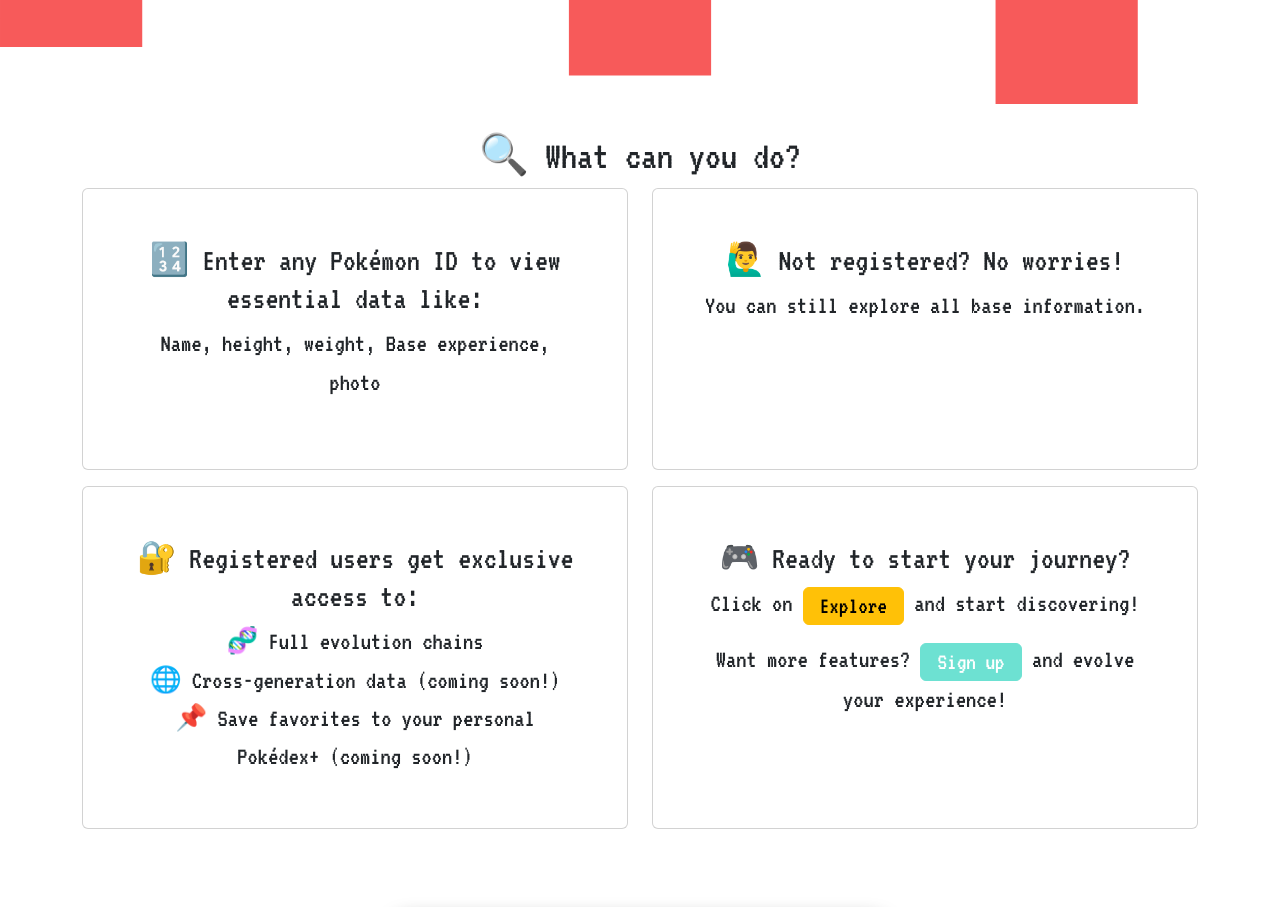
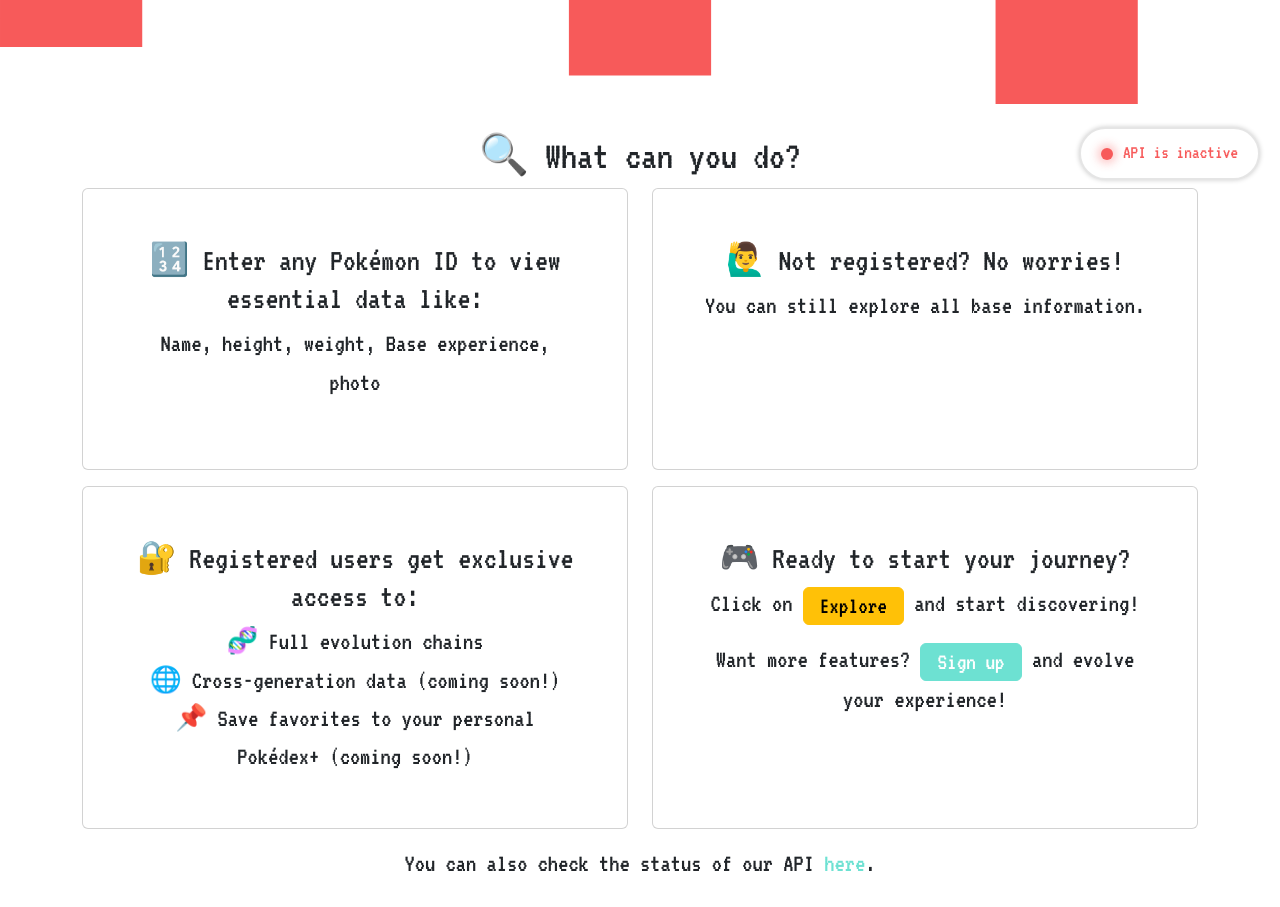
Before and after one commit to GoldenGladier/poke-dex-plus-frontend, a Vue app: page / in a window 1280 px wide. Shown: the part 600-1507 px from the top of the page. Built offline with nearby package versions, Linux system fonts and the light colour scheme; no server answers.

Commit message:
feature - API status component is implemented

```diff
--- a/src/App.vue
+++ b/src/App.vue
@@ -1,27 +1,17 @@
 <script setup>
-import HelloWorld from './components/HelloWorld.vue'
-import Header from './components/Header.vue';
-import Footer from './components/Footer.vue';
-
+import HelloWorld from "./components/HelloWorld.vue";
+import Header from "./components/Header.vue";
+import Footer from "./components/Footer.vue";
+import ApiStatus from "./components/ApiStatus.vue";
 </script>
 
 <template>
   <div>
     <Header />
-    <!-- <nav>
-      <router-link to="/">Inicio</router-link> |
-      <router-link to="/about">Acerca de</router-link>
-    </nav>  -->
-    <router-view class="custom-router-view"/>
-    <!-- <a href="https://vite.dev" target="_blank">
-      <img src="/vite.svg" class="logo" alt="Vite logo" />
-    </a>
-    <a href="https://vuejs.org/" target="_blank">
-      <img src="./assets/vue.svg" class="logo vue" alt="Vue logo" />
-    </a> -->
+    <router-view class="custom-router-view" />
     <Footer />
+    <ApiStatus />
   </div>
-  <!-- <HelloWorld msg="Vite + Vue" /> -->
 </template>
 
 <style scoped>
--- /dev/null
+++ b/src/components/ApiStatus.vue
@@ -0,0 +1,82 @@
+<template>
+  <div v-if="status !== null" :class="statusClass" class="api-status">
+    <div :class="`${statusClass} led`"></div>
+    <span class="status-text">{{ statusText }}</span>
+  </div>
+</template>
+
+<script setup>
+import { ref, onMounted, onUnmounted } from "vue";
+import { checkApiStatus } from "@/services/apiStatusService";
+
+const status = ref("UNKNOWN");
+const statusClass = ref("");
+const statusText = ref("Checking API status...");
+let intervalId;
+
+const updateApiStatus = async () => {
+  const result = await checkApiStatus();
+  status.value = result.status;
+  statusClass.value = result.statusClass;
+  statusText.value = result.statusText;
+};
+
+onMounted(() => {
+  updateApiStatus();
+  intervalId = setInterval(updateApiStatus, 5000);
+});
+
+onUnmounted(() => {
+  clearInterval(intervalId);
+});
+</script>
+
+<style scoped>
+.api-status {
+  position: fixed;
+  bottom: 20px;
+  right: 20px;
+  padding: 10px 20px;
+  border-radius: 30px;
+  color: black;
+  font-weight: bold;
+  display: flex;
+  align-items: center;
+  justify-content: center;
+  gap: 10px;
+  z-index: 1000;
+  background-color: white;
+  border: 2px solid rgba(0, 0, 0, 0.1);
+  box-shadow: 0 0 5px rgba(0, 0, 0, 0.2);
+}
+
+.api-status.up {
+  color: #198754;
+}
+
+.api-status.down {
+  color: #f75a5a;
+}
+
+.led {
+  width: 12px;
+  height: 12px;
+  border-radius: 50%;
+  background-color: gray;
+  box-shadow: 0 0 4px rgba(0, 0, 0, 0.3);
+}
+
+.api-status.up .led {
+  background-color: #198754;
+  box-shadow: 0 0 8px 4px rgba(25, 135, 84, 0.3);
+}
+
+.api-status.down .led {
+  background-color: #f75a5a;
+  box-shadow: 0 0 8px 4px rgba(247, 90, 90, 0.3);
+}
+
+.status-text {
+  font-size: 1.2rem;
+}
+</style>
--- a/src/components/Features.vue
+++ b/src/components/Features.vue
@@ -41,21 +41,42 @@
               your experience!
             </p>
             <p v-else>
-              Since you're already a trainer 😎, you can view each Pokémon's evolution chains 🧬!
+              Since you're already a trainer 😎, you can view each Pokémon's
+              evolution chains 🧬!
             </p>
           </div>
         </div>
       </div>
     </div>
+    <div class="container">
+      <p>
+        You can also check the status of our API
+        <a
+          href="http://localhost:8080/actuator/health"
+          target="_blank"
+          class="custom-link"
+          >here</a
+        >.
+      </p>
+      <p>
+        Or the Swagger documentation
+        <a
+          href="http://localhost:8080/swagger-ui/index.html"
+          target="_blank"
+          class="custom-link"
+          >here</a
+        >.
+      </p>
+    </div>
   </section>
 </template>
 
 <script setup>
-import { computed } from 'vue';
-import { useStore } from 'vuex';
+import { computed } from "vue";
+import { useStore } from "vuex";
 
 const store = useStore();
-const isAuthenticated = computed(() => store.getters['auth/isAuthenticated']);
+const isAuthenticated = computed(() => store.getters["auth/isAuthenticated"]);
 </script>
 
 <style scoped>
@@ -72,4 +93,13 @@
   font-size: 1.5rem;
   padding: 0 1rem;
 }
+
+.custom-link {
+  color: #6de1d2;
+  text-decoration: none;
+}
+
+.custom-link:hover {
+  text-decoration: underline;
+}
 </style>
--- /dev/null
+++ b/src/services/apiStatusService.js
@@ -0,0 +1,28 @@
+import axios from "@/services/axios";
+
+export const checkApiStatus = async () => {
+  try {
+    const response = await axios.get("/actuator/health");
+    const data = response.data;
+
+    if (data.status === "UP") {
+      return {
+        status: "UP",
+        statusClass: "up",
+        statusText: "API is active",
+      };
+    } else {
+      return {
+        status: "DOWN",
+        statusClass: "down",
+        statusText: "API is inactive",
+      };
+    }
+  } catch (error) {
+    return {
+      status: "DOWN",
+      statusClass: "down",
+      statusText: "API is inactive",
+    };
+  }
+};
```
